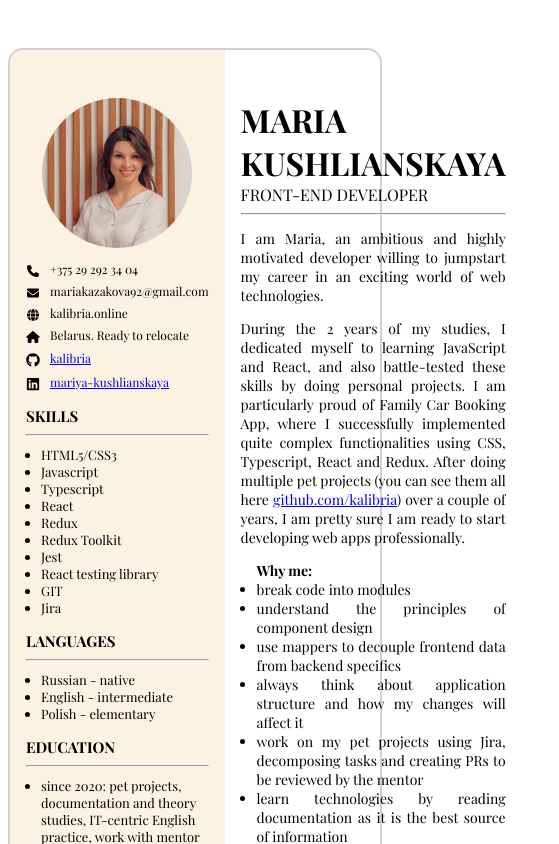
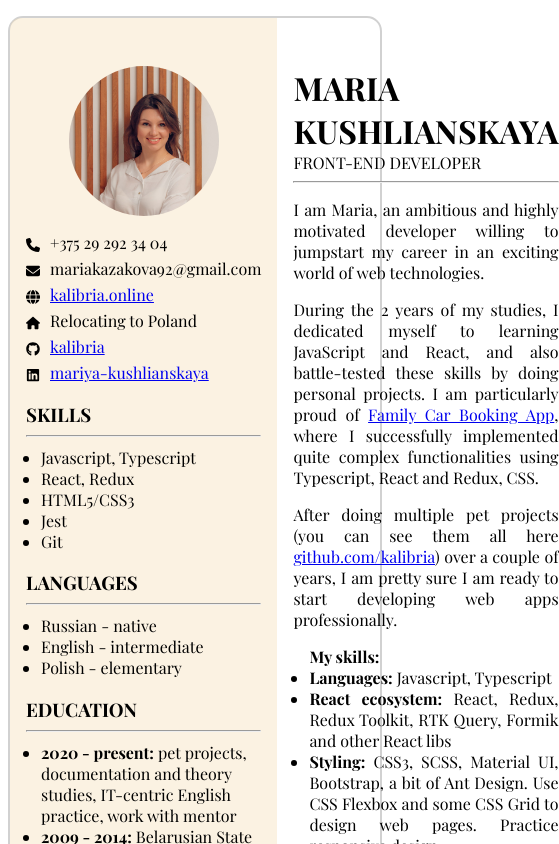
Before and after one commit to kalibria/personal-website, a Next.js app: page /resume in a window 390 px wide. Shown: the top 844 px of the page, 559 px wide, since content can reach past the window. Built offline with nearby package versions, Linux system fonts and the light colour scheme.

Commit message:
added media query

```diff
--- a/src/components/asideBar/AsideBar.tsx
+++ b/src/components/asideBar/AsideBar.tsx
@@ -16,8 +16,8 @@ export default function AsideBar () {
     <ul className={styles.contactsList}>
       <li className={styles.contactListItem}><FontAwesomeIcon icon={faPhone} className={styles.listIcon} width={14} height={14}/>+375 29 292 34 04</li>
       <li className={styles.contactListItem}><FontAwesomeIcon icon={faEnvelope} className={styles.listIcon} width={14} height={14}/>mariakazakova92@gmail.com</li>
-      <li className={styles.contactListItem}><FontAwesomeIcon icon={faGlobe} className={styles.listIcon} width={14} height={14}/>kalibria.online</li>
-      <li className={styles.contactListItem}><FontAwesomeIcon icon={faHouse} className={styles.listIcon} width={14} height={14}/>Belarus. Ready to relocate</li>
+      <li className={styles.contactListItem}><FontAwesomeIcon icon={faGlobe} className={styles.listIcon} width={14} height={14}/><a href={'https://kalibria.online'} target={'_blank'}>kalibria.online</a></li>
+      <li className={styles.contactListItem}><FontAwesomeIcon icon={faHouse} className={styles.listIcon} width={14} height={14}/>Relocating to Poland</li>
       <li className={styles.contactListItem}><Image
         src={'/github.svg'} width={14} height={14} alt={'Github'} className={styles.listIcon}/><a href={'https://github.com/kalibria'} target={'_blank'}>kalibria</a></li>
       <li className={styles.contactListItem}>
@@ -30,16 +30,11 @@ export default function AsideBar () {
       <h3 className={styles.subtitle}>SKILLS</h3>
       <hr/>
       <ul className={styles.list}>
+        <li>Javascript, Typescript</li>
+        <li>React, Redux</li>
         <li>HTML5/CSS3</li>
-        <li>Javascript</li>
-        <li>Typescript</li>
-        <li>React</li>
-        <li>Redux</li>
-        <li>Redux Toolkit</li>
         <li>Jest</li>
-        <li>React testing library</li>
-        <li>GIT</li>
-        <li>Jira</li>
+        <li>Git</li>
       </ul>
     </div>
 
@@ -58,10 +53,10 @@ export default function AsideBar () {
       <hr/>
       <ul className={styles.list} >
         <li>
-          since 2020: pet projects, documentation and theory studies, IT-centric English practice, work with mentor
+          <b>2020 - present:</b> pet projects, documentation and theory studies, IT-centric English practice, work with mentor
         </li>
         <li>
-          2009-2014: Belarusian State University of Economics
+          <b>2009 - 2014:</b> Belarusian State University of Economics
         </li>
       </ul>
     </div>
--- a/src/components/asideBar/asideBar.module.css
+++ b/src/components/asideBar/asideBar.module.css
@@ -19,8 +19,6 @@
 
 .contactsList {
     padding: 0;
-    font-family: PlayfairDisplay, sans-serif;
-    font-size: 12px;
 }
 
 .contactListItem {
@@ -41,17 +39,12 @@
     padding: 0;
     margin-left: 15px;
     margin-top: 10px;
-    font-family: PlayfairDisplay, sans-serif;
-    font-size: 13px;
 }
 
 .subtitle {
-    font-family: PlayfairDisplay, sans-serif;
-    font-size: 15px;
     margin-bottom: 0;
 }
 
 .subtitle2 {
-    font-family: PlayfairDisplay, sans-serif;
     margin: 0;
 }
--- a/src/components/layout.module.css
+++ b/src/components/layout.module.css
@@ -1,7 +1,14 @@
+@font-face {
+    font-family: 'PlayfairDisplay';
+    src: url("../../public/Playfair_Display/PlayfairDisplay-VariableFont_wght.ttf");
+    font-style: normal;
+    font-size: 20px;
+}
+
 .container {
-    max-width: 36rem;
-    /*padding: 3rem 1rem;*/
-    margin: 3rem auto 6rem;
+    max-width: 48rem;
+    margin: 1rem auto 1rem;
+
 
     border: solid #8080805c 2px;
     border-radius: 15px;
@@ -9,4 +16,10 @@
     display: grid;
     grid-template-columns: 1fr 2fr;
 
+    font-family: PlayfairDisplay, sans-serif;
+    font-size: 16px;
+
+    -webkit-print-color-adjust: exact !important;   /* Chrome, Safari 6 – 15.3, Edge */
+    color-adjust: exact !important;                 /* Firefox 48 – 96 */
+    print-color-adjust: exact !important;           /* Firefox 97+, Safari 15.4+ */
 }
--- a/src/components/mainInfo/MainInfo.tsx
+++ b/src/components/mainInfo/MainInfo.tsx
@@ -11,30 +11,33 @@ export default function MainInfo(){
       <hr/>
       <div className={styles.textContainer}>
         <p>I am Maria, an ambitious and highly motivated developer willing to jumpstart my career in an exciting world of web technologies.</p>
-        <p>During the 2 years of my studies, I dedicated myself to learning JavaScript and React, and also battle-tested these skills by doing personal projects. I am particularly proud of Family Car Booking App, where I successfully implemented quite complex functionalities using CSS, Typescript, React and Redux. After doing multiple pet projects (you can see them all here <a href={'https://github.com/kalibria'}>github.com/kalibria</a>) over a couple of years, I am pretty sure I am ready to start developing web apps professionally.</p>
-        {/*<p><b>My skills:</b>*/}
-        {/*  <ul className={styles.list}>*/}
-        {/*    <li><b>Languages:</b> Javascript,Typescript</li>*/}
-        {/*    <li><b>React ecosystem:</b> React, Redux, Redux Toolkit, RTK Query, Formik and other React libs</li>*/}
-        {/*    <li><b>Styling:</b> CSS3, SCSS, Material UI, Bootstrap, a bit of Ant Design. Use CSS Flexbox and some CSS Grid to design web pages. Practice responsive design</li>*/}
-        {/*    <li><b>Other:</b> Know how to use Postman for backend requests, utilize Jest and React Testing Library in pet projects. Use Git CLI and know how to work with Github</li>*/}
-        {/*    </ul>*/}
-        {/*</p>*/}
+        <p>During the 2 years of my studies, I dedicated myself to learning JavaScript and React, and also battle-tested these skills by doing personal projects. I am particularly proud of <a
+          href="https://github.com/kalibria/Family-car-booking-app#readme" target={'_blank'}>Family Car Booking App</a>, where I successfully implemented quite complex functionalities using Typescript, React and Redux, CSS. </p>
+        <p className={styles.nonPrintable}>After doing multiple pet projects (you can see them all here <a href={'https://github.com/kalibria'}>github.com/kalibria</a>) over a couple of years, I am pretty sure I am ready to start developing web apps professionally.</p>
+
+          <ul className={styles.list}>
+            <b>My skills:</b>
+            <li><b>Languages:</b> Javascript, Typescript</li>
+            <li><b>React ecosystem:</b> React, Redux, Redux Toolkit, RTK Query, Formik and other React libs</li>
+            <li><b>Styling:</b> CSS3, SCSS, Material UI, Bootstrap, a bit of Ant Design. Use CSS Flexbox and some CSS Grid to design web pages. Practice responsive design</li>
+            <li><b>Other:</b> Know how to use Postman for backend requests, utilize Jest and React Testing Library in pet projects. Use Git CLI and know how to work with Github</li>
+            </ul>
+
 
           <ul className={styles.list}>
             <b>Why me:</b>
-            <li>break code into modules</li>
-            <li>understand the principles of component design</li>
-            <li>use mappers to decouple frontend data from backend specifics</li>
-            <li>always think about application structure and how my changes will affect it</li>
-            <li>work on my pet projects using Jira, decomposing tasks and creating PRs to be reviewed by the mentor</li>
-            <li>learn technologies by reading documentation as it is the best source of information</li>
+            <li>Write modular code with low coupling</li>
+            <li>Understand the principles of component design</li>
+            <li>Use mappers to decouple frontend data from backend specifics</li>
+            <li>Always think about application structure and how my changes will affect it</li>
+            <li>Work on my pet projects using Jira, decomposing tasks and creating PRs to be reviewed by the mentor</li>
+            <li>Learn technologies by reading documentation in English as it is the best source of information</li>
           </ul>
 
-        <p>For now I am working on my personal website. It will be responsive and I am planning to use TypeScript, React, Redux and Next.js.</p>
-        <p>There’s still a lot to learn of course! As for technologies, my plans include new CSS stuff like container queries and layers, as well as Storybook, Redux Saga, Styled Components, GraphQL, PWAs and more. I will continue working to increase my English language level. Long term, I am also interested in people and resource management.
+        <p className={styles.nonPrintable}>For now I am working on my personal website. It will be responsive and I am planning to use TypeScript, React, Redux and Next.js.</p>
+        <p className={styles.nonPrintable}>There’s still a lot to learn of course! As for technologies, my plans include new CSS stuff like container queries and layers, as well as Storybook, Redux Saga, Styled Components, GraphQL, PWAs and more. I will continue working to increase my English language level. Long term, I am also interested in people and resource management.
         </p>
-        <p>I am eager to work alongside experienced developers who can mentor and guide me towards becoming a proficient frontend developer.</p>
+        <p className={styles.nonPrintable}>I am eager to work alongside experienced developers who can mentor and guide me towards becoming a proficient frontend developer.</p>
         <p>In my opinion, modern web technologies, together with AI, is what are pushing many successful businesses forward, and I want to be part of this process. </p>
 
       </div>
--- a/src/components/mainInfo/mainInfo.module.css
+++ b/src/components/mainInfo/mainInfo.module.css
@@ -1,39 +1,34 @@
-@font-face {
-    font-family: 'PlayfairDisplay';
-    src: url("../../../public/Playfair_Display/PlayfairDisplay-VariableFont_wght.ttf");
-    font-style: normal;
-}
-
-
 .mainContainer {
     margin: 3rem 1rem;
 }
 
+.nonPrintable {
+    display: block;
+}
+
 .list {
-    font-family: PlayfairDisplay, sans-serif;
     padding-left: 16px;
-    font-size: 14px;
 }
 
 .subtitle {
-    font-family: PlayfairDisplay, sans-serif;
-    font-size: 16px ;
     margin-bottom: 0;
 }
 
 .textContainer {
     text-align: justify;
-    font-family: PlayfairDisplay, sans-serif;
-    font-size: 14px;
 }
 
 .textHeaders {
     margin: 0;
-    font-family: PlayfairDisplay, sans-serif;
 
 }
 
 .text {
-    font-family: PlayfairDisplay, sans-serif;
     margin: 0;
 }
+
+@media print {
+    .nonPrintable {
+        display: none;
+    }
+}
```
